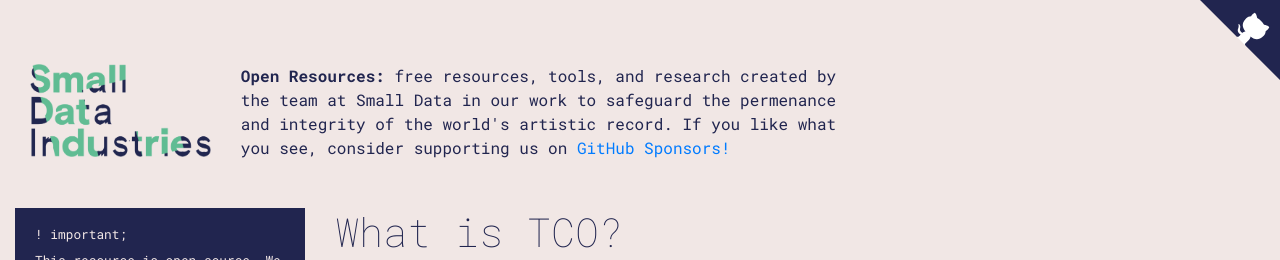
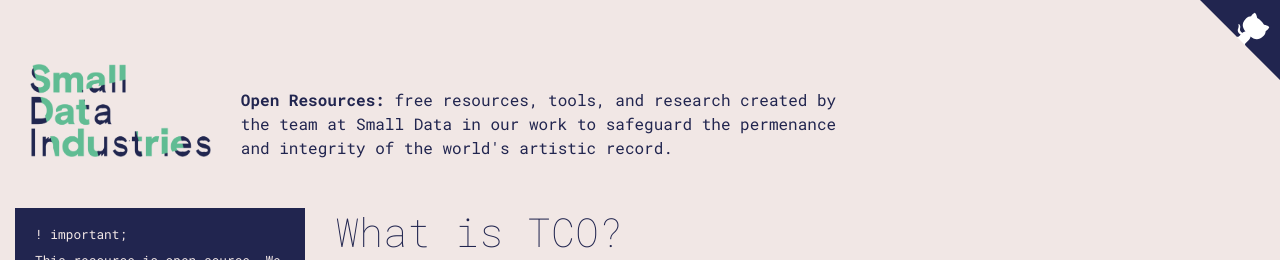
Before and after one commit to smalldata-industries/Open-Resources, a Jekyll site: the page built from total-cost-of-ownership/index.md, in a window 1280 px wide, cut to the strip 0-260 px from the top of the page. Built offline with Jekyll 4.4.1, drawn with Linux system fonts in a browser that asks for light colours.

Commit message:
rm github sponsors link since we don't use it anymore

```diff
--- a/_includes/header.html
+++ b/_includes/header.html
@@ -8,7 +8,7 @@
 
 	<div class="col-md-6 col-sm-12">
 		<p>
-			<span class="strong">Open Resources:</span> free resources, tools, and research created by the team at Small Data in our work to safeguard the permenance and integrity of the world's artistic record. If you like what you see, consider supporting us on <a href ="https://github.com/sponsors/smalldata-industries" target="_blank">GitHub Sponsors!</a>
+			<span class="strong">Open Resources:</span> free resources, tools, and research created by the team at Small Data in our work to safeguard the permenance and integrity of the world's artistic record.
 		</p>
 	</div>
 
```
